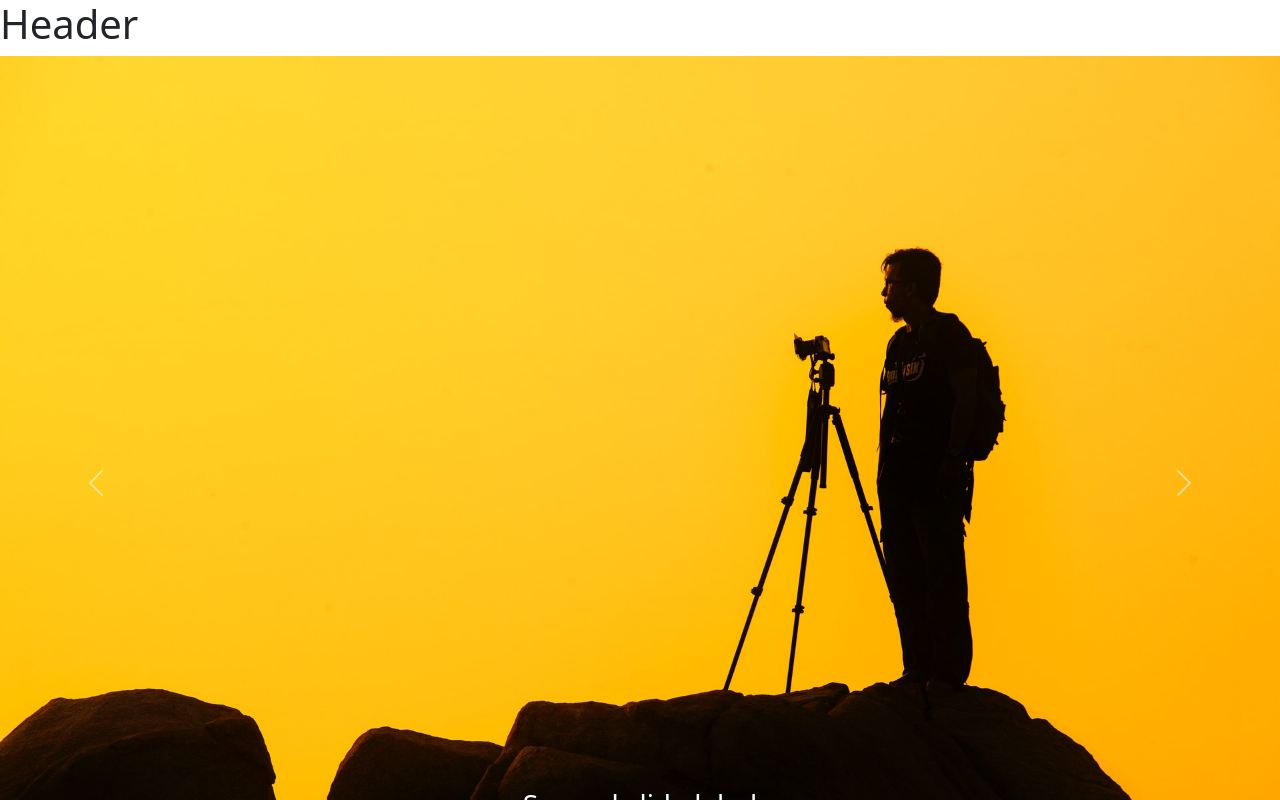
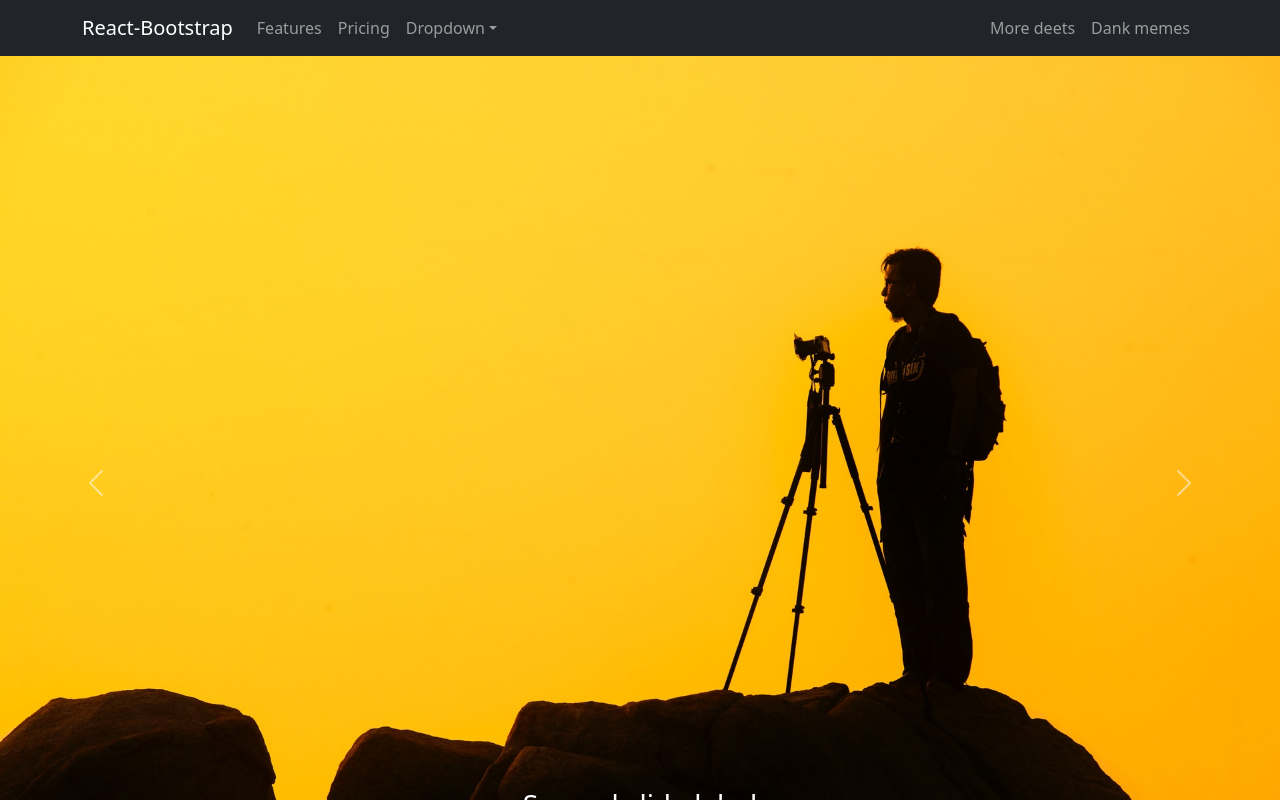
Before and after one commit to alamgir5253/wedding-photographer, a React (Create React App) app: page / in a window 1280 px wide. Shown: the top 800 px of the page. Built offline with nearby package versions, Linux system fonts and the light colour scheme.

Commit message:
responsive header added

```diff
--- /dev/null
+++ b/src/Components/Header/Header.css
@@ -0,0 +1,5 @@
+.header-nav{
+    position: sticky;
+    top: 0;
+    z-index: 1;
+}
--- a/src/Components/Header/Header.js
+++ b/src/Components/Header/Header.js
@@ -1,10 +1,33 @@
 import React from 'react';
-
+import { Container, Nav, Navbar, NavDropdown } from 'react-bootstrap';
+import './Header.css'
 const Header = () => {
     return (
-        <div>
-            <h1>Header</h1>
-        </div>
+        <Navbar className='header-nav' collapseOnSelect expand="lg" bg="dark" variant="dark">
+  <Container>
+  <Navbar.Brand href="#home">React-Bootstrap</Navbar.Brand>
+  <Navbar.Toggle aria-controls="responsive-navbar-nav" />
+  <Navbar.Collapse id="responsive-navbar-nav">
+    <Nav className="me-auto">
+      <Nav.Link href="#features">Features</Nav.Link>
+      <Nav.Link href="#pricing">Pricing</Nav.Link>
+      <NavDropdown title="Dropdown" id="collasible-nav-dropdown">
+        <NavDropdown.Item href="#action/3.1">Action</NavDropdown.Item>
+        <NavDropdown.Item href="#action/3.2">Another action</NavDropdown.Item>
+        <NavDropdown.Item href="#action/3.3">Something</NavDropdown.Item>
+        <NavDropdown.Divider />
+        <NavDropdown.Item href="#action/3.4">Separated link</NavDropdown.Item>
+      </NavDropdown>
+    </Nav>
+    <Nav>
+      <Nav.Link href="#deets">More deets</Nav.Link>
+      <Nav.Link eventKey={2} href="#memes">
+        Dank memes
+      </Nav.Link>
+    </Nav>
+  </Navbar.Collapse>
+  </Container>
+</Navbar>
     );
 };
 
--- a/src/Components/Home/Service/Service.js
+++ b/src/Components/Home/Service/Service.js
@@ -4,7 +4,7 @@
     const {id, name,image,price,description} = service;
     return (
         <div>
-            <img src={image}  />
+            <img className='w-100' src={image}  />
             <h1>{name}</h1>
             <p>{price}</p>
             <p>{description}</p>
```
Also changed, not shown: src/images/logo.jpg (added).
